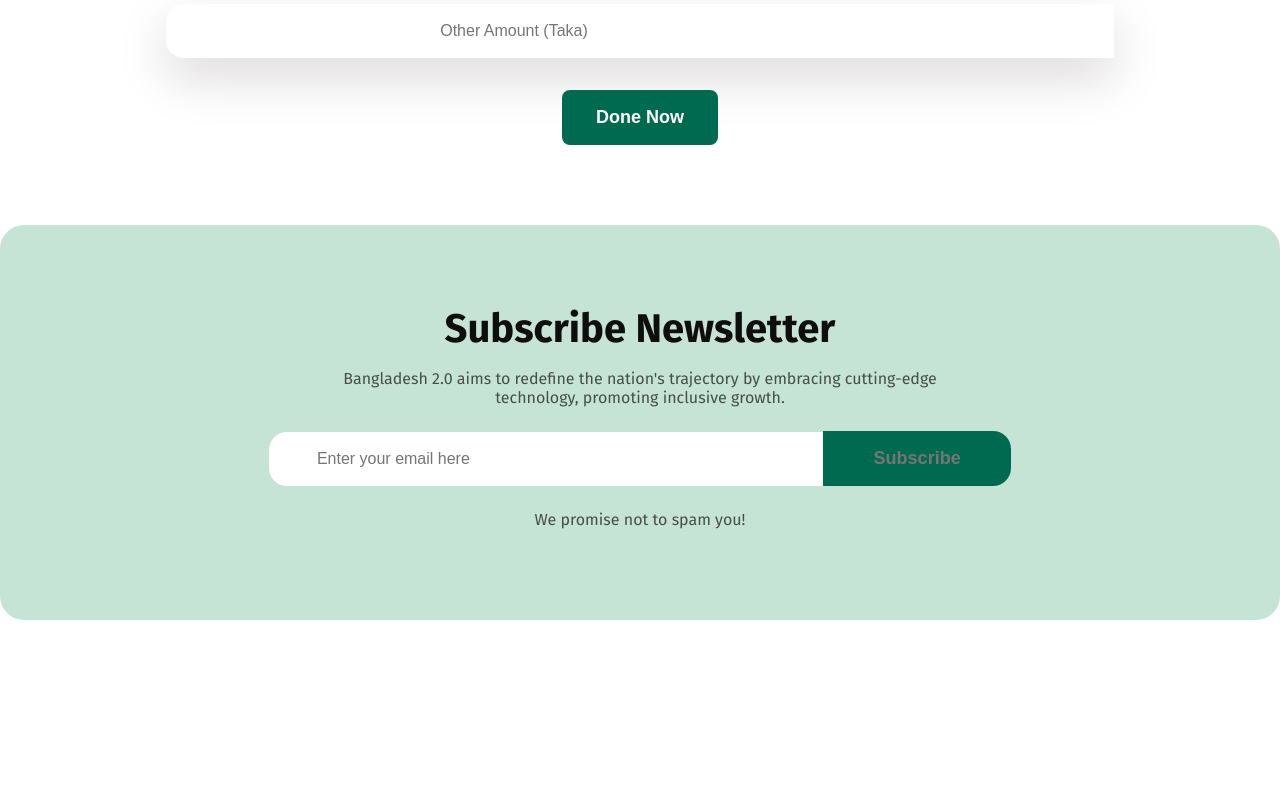
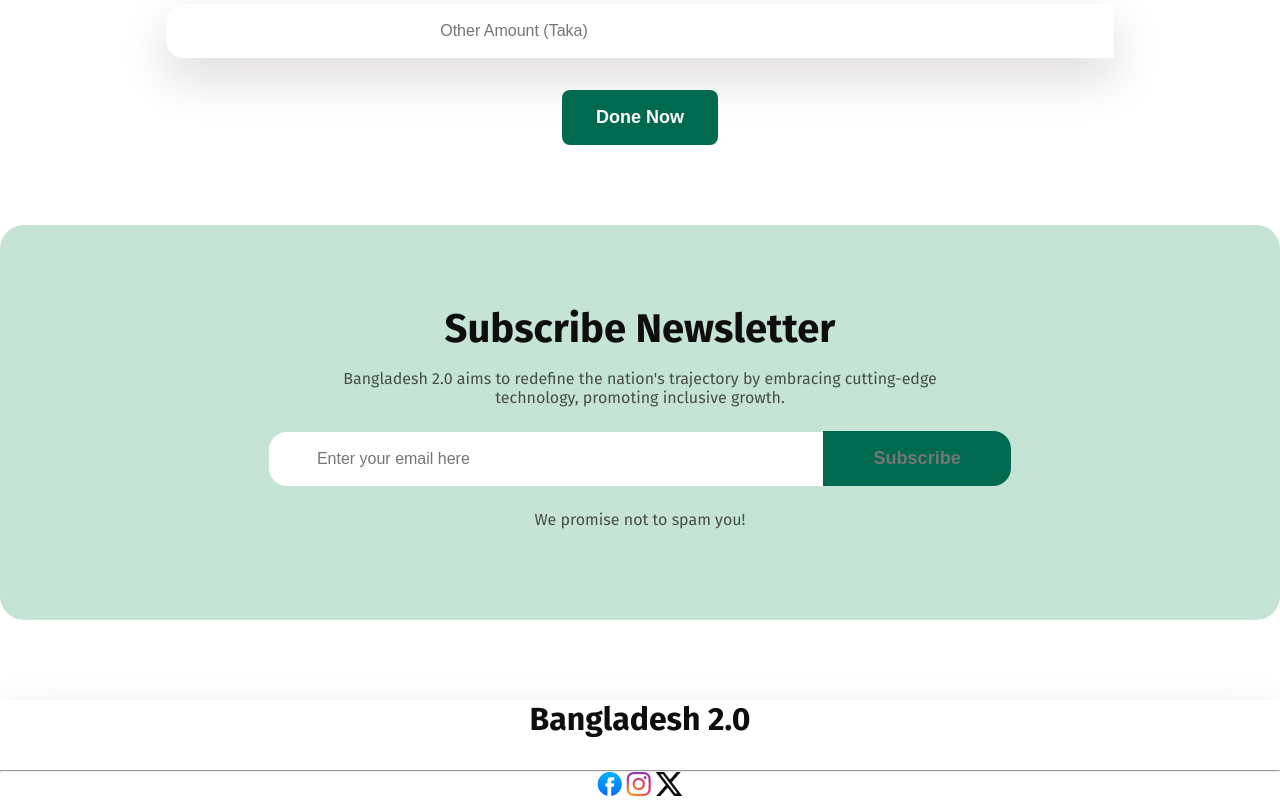
Before and after one commit to sr-sourav-roy/sourav--jdfskffk, a plain HTML site: page index.html in a window 1280 px wide. Shown: the part 4309-5109 px from the top of the page. Before the commit the page ends 5009 px from the top, so only its background shows below. Drawn offline with Linux system fonts and the light colour scheme.

Commit message:
adfjsffh fsfj

```diff
--- a/index.html
+++ b/index.html
@@ -189,7 +189,15 @@ with a certain degree of justification, be able to speak of humankind as civiliz
         </section>
     </main>
     <footer>
-
+        <div class="bangla_2">
+            <h2 class="bangladesh">Bangladesh 2.0</h2>
+            <hr>
+            <div class="icone">
+                <img src="./assets/facebook.png" alt="">
+                <img src="./assets/instagram.png" alt="">
+                <img src="./assets/x.png" alt="">
+            </div>
+        </div>
     </footer>
 </body>
 </html>
--- a/styles/styls.css
+++ b/styles/styls.css
@@ -478,3 +478,26 @@ input[type="sub"]:hover{
     margin-top: 24px;
     margin-bottom: 80px;
 }
+/* footer_ section */
+footer{
+    background-color: rgba(255, 255, 255, 1);
+    box-shadow: 0px 20px 50px 0px rgb(221, 218, 218);
+    margin-top: 0px;
+    margin-bottom: 0px;
+}
+/* .bangla_2{
+    display: flex;
+    flex-direction: column;
+    align-items: center; */
+
+.bangladesh{
+    margin-top: 50px;
+    margin-bottom: 32px;
+    color: rgba(14, 14, 14, 1);
+    font-size: 32px;
+    font-weight: bold;
+    text-align: center;
+}
+.icone{
+    text-align: center;
+}
```
